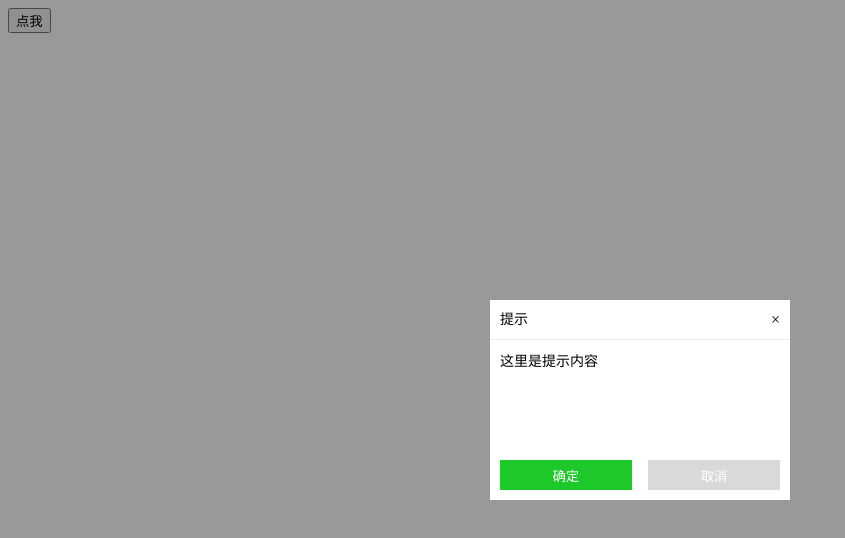
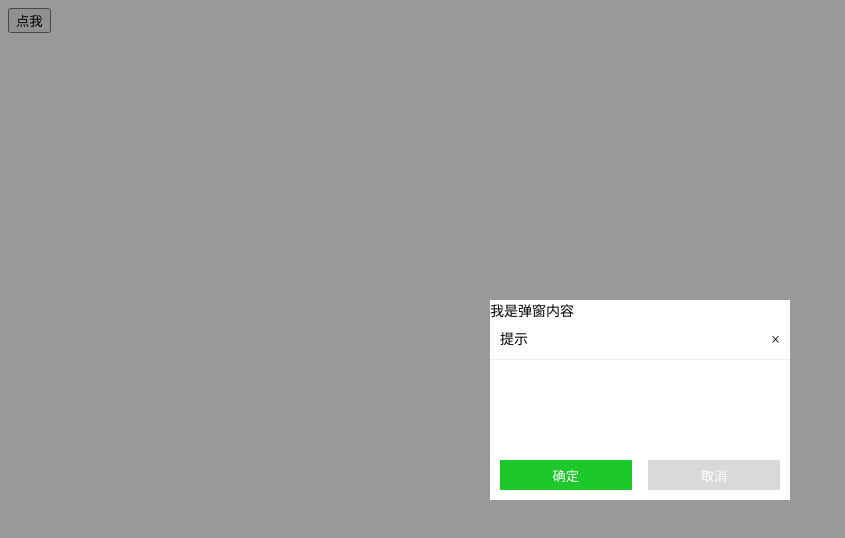
Before and after one commit to xrxv587/popup, a plain HTML site: page index.html in a window 1280 px wide. Both pictures are taken after a click on the button "点我". Shown: the whole page, without its empty margins (0-845 px from the left). Drawn offline with Linux system fonts and the light colour scheme.

Commit message:
添加文本弹窗内容选项

```diff
--- a/index.html
+++ b/index.html
@@ -16,6 +16,7 @@
     document.getElementsByTagName('button')[0].onclick = function () {
         popup.show({
             type: 'confirm',
+            text: '我是弹窗内容',
             callback: function () {
                 alert('你点了确认按钮')
             }
--- a/popup/popup.js
+++ b/popup/popup.js
@@ -60,7 +60,7 @@
     title.element.appendChild(tips.element);
     title.element.appendChild(closeIcon.element);
     // 内容dom
-    content = new Dom({element: 'div', classList: 'popupContent', innerHtml: '这里是提示内容'});
+    content = new Dom({element: 'div', classList: 'popupContent'});
     // 确认按钮
     okBtn = new Dom({element: 'button', classList: 'popupConfirm', innerHtml: '确定'});
     // 取消按钮
@@ -80,11 +80,13 @@
         /**
          * config.type-'warn' 'error' 'default' 'confirm'
          * config.callback 确认按钮动作回调方法
+         * config.text 弹窗提示内容
          */
         confirm.element.style.transform = 'scale(0, 0)';
         // 弹出确认框
         if (config.type = popType.confirm) {
             tips.element.innerHTML = '提示';
+            config.text ? confirm.element.innerHTML = config.text : confirm.element.innerHTML = '';
             confirm.element.appendChild(title.element);
             confirm.element.appendChild(content.element);
             confirm.element.appendChild(confirmBtns.element);
```
Also changed, not shown: 1 other file.
